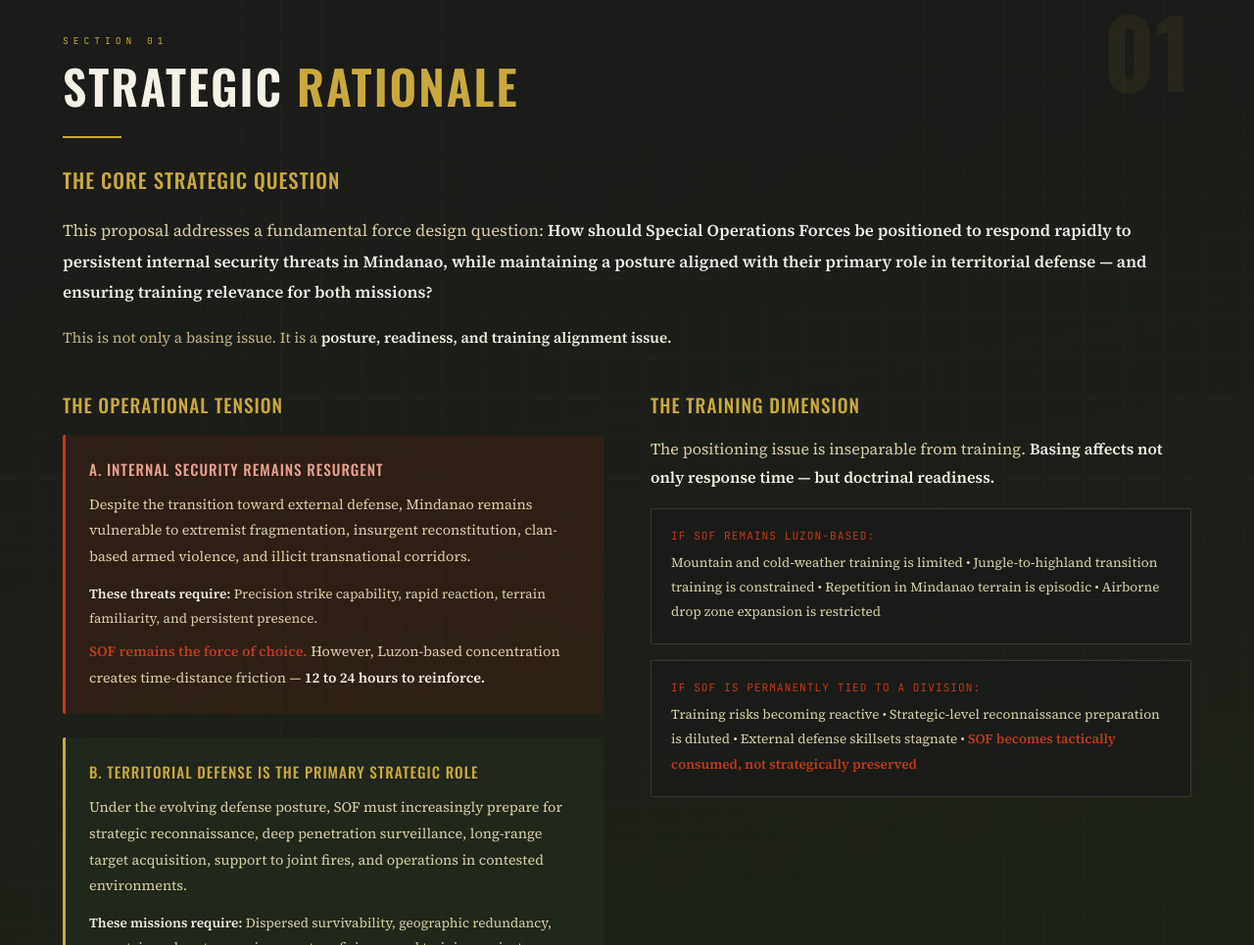
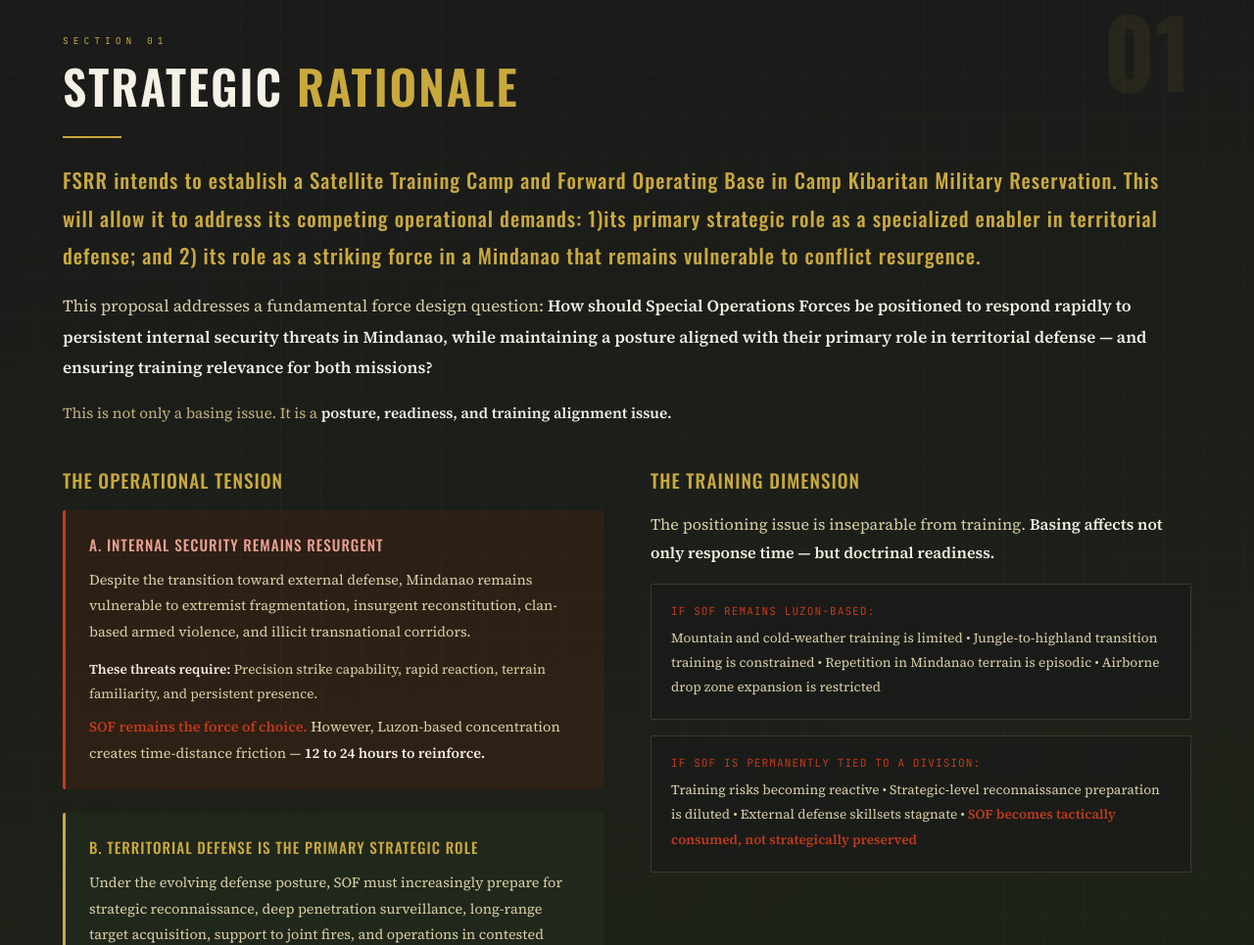
Before and after one commit to dnstnly/fsrrsatellitecamp, a plain HTML site: page index.html in a window 1280 px wide. Shown: the part 861-1826 px from the top of the page at 98% size. Drawn offline with nearby package versions, Linux system fonts and the light colour scheme.

Commit message:
Update index.html

```diff
--- a/index.html
+++ b/index.html
@@ -581,7 +581,7 @@ h2 span { color: var(--gold); }
 
     <div style="max-width:1200px; margin:0 auto;">
       <div class="prose" style="max-width:none; margin-bottom:2.5rem;">
-        <h3 style="font-family:'Oswald',sans-serif; font-weight:500; font-size:1.3rem; color:var(--gold); text-transform:uppercase; letter-spacing:1px; margin-bottom:1rem;">The Core Strategic Question</h3>
+        <h3 style="font-family: 'Oswald',sans-serif; font-weight: 500; font-size: 1.3rem; color: var(--gold); letter-spacing: 1px; margin-bottom: 1rem;">FSRR intends to establish a Satellite Training Camp and Forward Operating Base in Camp Kibaritan Military Reservation. This will allow it to address its competing operational demands: 1)its primary strategic role as a specialized enabler in territorial defense; and 2) its role as a striking force in a Mindanao that remains vulnerable to conflict resurgence.</h3>
         <p style="font-size:1.05rem; line-height:1.9;">This proposal addresses a fundamental force design question: <strong>How should Special Operations Forces be positioned to respond rapidly to persistent internal security threats in Mindanao, while maintaining a posture aligned with their primary role in territorial defense — and ensuring training relevance for both missions?</strong></p>
         <p style="font-size:0.95rem; line-height:1.8; color:var(--khaki);">This is not only a basing issue. It is a <strong style="color:var(--cream);">posture, readiness, and training alignment issue.</strong></p>
       </div>
```
